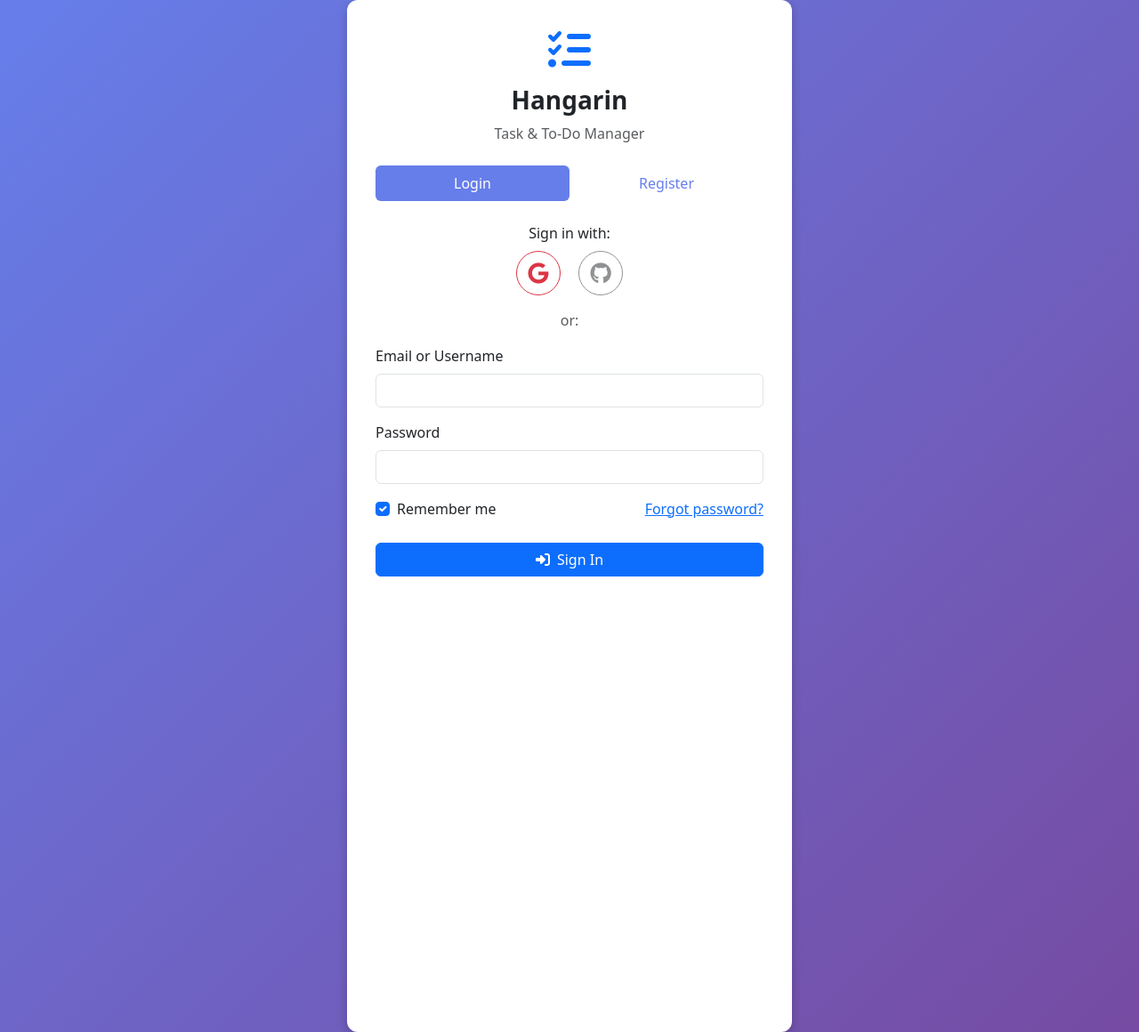
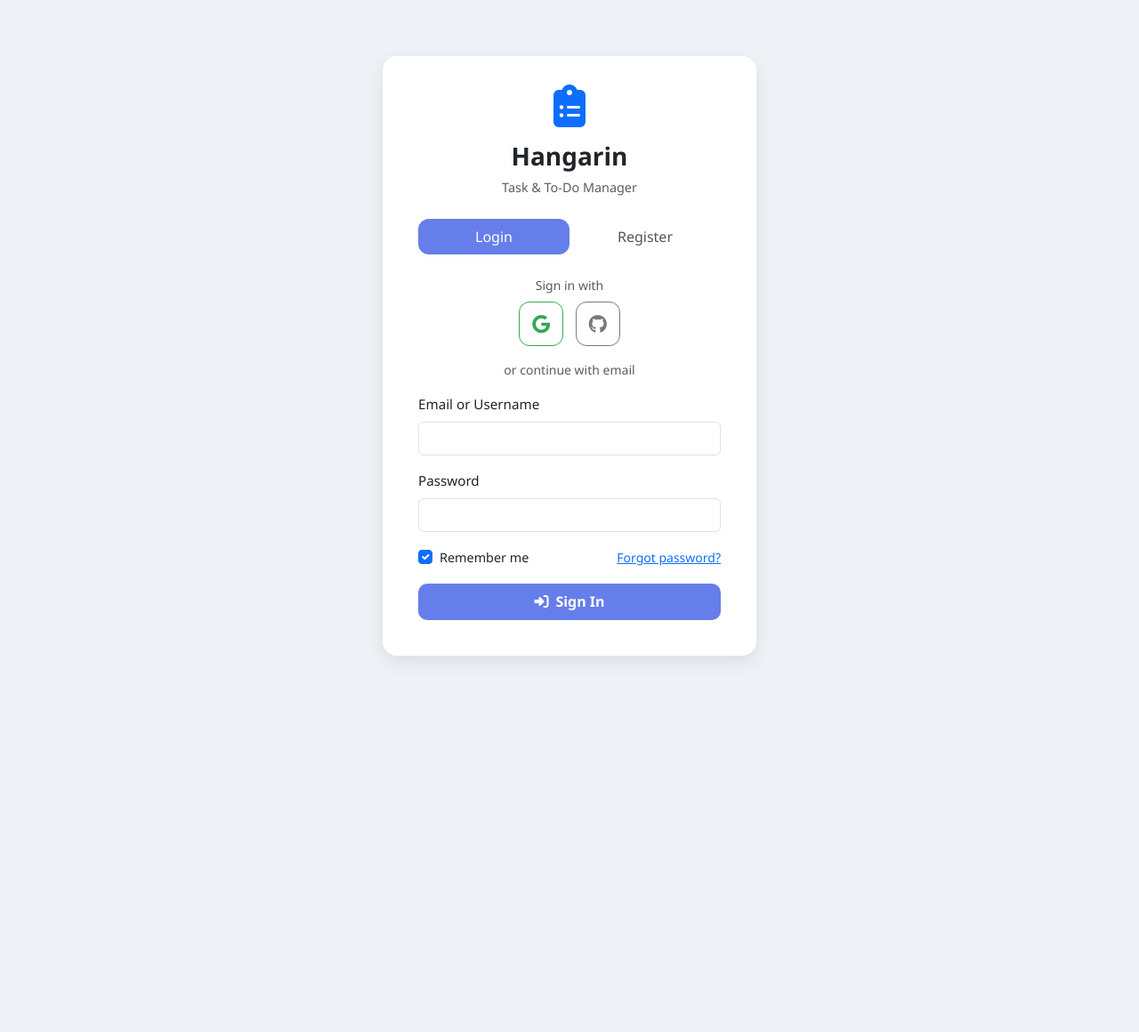
Before and after one commit to gerrict/Hangarin, a Django app: page /accounts/login/ in a window 1280 px wide. Shown: the whole page at 89% size. After the commit the page ends 741 px from the top, so only its background shows below. Run offline with Django 5.2, Linux system fonts and the light colour scheme; data comes from the database, SQL or seed files in the repository; both versions use the stored data as it was after the commit; some libraries are stand-ins or nearby versions.

Commit message:
Fixed Errors in Styles

```diff
--- a/projectsite/settings.py
+++ b/projectsite/settings.py
@@ -26,7 +26,7 @@ SECRET_KEY = 'django-insecure-un#1s8ww&ih^^j0xa8#11_8h)8api^ell7-bwssf!(h7wl$l6$
 # SECURITY WARNING: don't run with debug turned on in production!
 DEBUG = True
 
-ALLOWED_HOSTS = ['gerrict.pythonanywhere.com', 'localhost', '127.0.0.1']
+ALLOWED_HOSTS = []
 
 
 # Application definition
--- a/templates/account/login.html
+++ b/templates/account/login.html
@@ -14,43 +14,117 @@
         align-items: center;
         justify-content: center;
         min-height: 100vh;
-            background: linear-gradient(135deg, #667eea 0%, #764ba2 100%);
+        background: #eef1f6;
+        font-family: "Segoe UI", sans-serif;
     }
+
     .auth-card {
-            max-width: 500px;
+        max-width: 420px;
         width: 100%;
         background: #fff;
-            border-radius: 12px;
-            box-shadow: 0 4px 12px rgba(0, 0, 0, 0.2);
-            padding: 2rem;
+        border-radius: 16px;
+        box-shadow: 0 8px 20px rgba(0,0,0,0.08);
+        padding: 2rem 2.5rem;
+        transition: all 0.3s ease;
     }
-        .nav-pills .nav-link {
+
+    .auth-card:hover {
+        transform: translateY(-5px);
+        box-shadow: 0 15px 35px rgba(0,0,0,0.12);
+    }
+
+    .auth-header i {
+        font-size: 3rem;
         color: #667eea;
     }
+
+    .auth-header h3 {
+        font-weight: 700;
+    }
+
+    .auth-header p {
+        color: #6c757d;
+        font-size: 0.9rem;
+    }
+
+    .nav-pills .nav-link {
+        color: #555;
+        font-weight: 500;
+        border-radius: 12px;
+        padding: 0.5rem 1rem;
+    }
+
     .nav-pills .nav-link.active {
         background-color: #667eea;
+        color: #fff;
     }
+
     .social-btn {
         width: 50px;
         height: 50px;
-            border-radius: 50%;
+        border-radius: 12px;
         display: inline-flex;
         align-items: center;
         justify-content: center;
-            font-size: 1.5rem;
-            margin: 0 0.5rem;
-            transition: transform 0.2s;
+        font-size: 1.3rem;
+        margin: 0 0.3rem;
+        transition: all 0.2s ease;
+        border: 1px solid #ddd;
+        background: #fff;
     }
+
     .social-btn:hover {
-            transform: scale(1.1);
+        transform: translateY(-3px) scale(1.05);
+        box-shadow: 0 8px 20px rgba(0,0,0,0.08);
     }
+
+    .social-btn.btn-outline-danger {
+        color: #34a853;
+        border-color: #34a853;
+    }
+
+    .social-btn.btn-outline-dark {
+        color: #333;
+        border-color: #333;
+    }
+
+    .form-label {
+        font-weight: 500;
+        font-size: 0.95rem;
+    }
+
+    .btn-primary {
+        background-color: #667eea;
+        border: none;
+        border-radius: 10px;
+        padding: 0.55rem 0;
+        font-weight: 600;
+        transition: all 0.2s ease;
+    }
+
+    .btn-primary:hover {
+        background-color: #5a67d8;
+        transform: translateY(-2px);
+        box-shadow: 0 5px 15px rgba(0,0,0,0.08);
+    }
+
+    .form-check-label {
+        font-size: 0.9rem;
+    }
+
+    .tab-content {
+        margin-top: 1rem;
+    }
+
 </style>
 </head>
 <body>
+
 <div class="auth-card">
+
     <!-- Header -->
-        <div class="text-center mb-4">
-            <i class="fas fa-tasks fa-3x text-primary mb-3"></i>
+    <div class="text-center mb-4 auth-header">
+        <i class="fas fa-clipboard-list fa-3x text-primary mb-3"></i>
         <h3 class="fw-bold">Hangarin</h3>
         <p class="text-muted">Task & To-Do Manager</p>
     </div>
@@ -58,12 +132,12 @@
     <!-- Tabs -->
     <ul class="nav nav-pills nav-justified mb-4" role="tablist">
         <li class="nav-item" role="presentation">
-                <button class="nav-link active" data-bs-toggle="pill" data-bs-target="#pills-login" type="button">
+            <button class="nav-link active" data-bs-toggle="pill" data-bs-target="#login-tab" type="button">
                 Login
             </button>
         </li>
         <li class="nav-item" role="presentation">
-                <button class="nav-link" data-bs-toggle="pill" data-bs-target="#pills-register" type="button">
+            <button class="nav-link" data-bs-toggle="pill" data-bs-target="#register-tab" type="button">
                 Register
             </button>
         </li>
@@ -71,51 +145,42 @@
 
     <!-- Tab Content -->
     <div class="tab-content">
-            <!-- Login Tab -->
-            <div class="tab-pane fade show active" id="pills-login" role="tabpanel">
+
+        <!-- Login -->
+        <div class="tab-pane fade show active" id="login-tab">
             <form method="post" action="{% url 'account_login' %}">
                 {% csrf_token %}
 
-                   <!-- Social Login - Disabled for now -->
-
                 <div class="text-center mb-3">
-                        <p class="mb-2">Sign in with:</p>
+                    <p class="mb-2 text-muted small">Sign in with</p>
                     <a href="{% provider_login_url 'google' %}" class="social-btn btn btn-outline-danger">
                         <i class="fab fa-google"></i>
                     </a>
-                         <button class="social-btn btn btn-outline-dark" disabled style="opacity: 0.5; cursor: not-allowed;" title="Coming soon">
+                    <button class="social-btn btn btn-outline-dark" disabled title="Coming soon">
                         <i class="fab fa-github"></i>
-                        </button></div>
+                    </button>
+                </div>
 
+                <p class="text-center text-muted small">or continue with email</p>
 
-                    </div>
-                    <p class="text-center text-muted">or:</p>
-                    <!-- Username/Email -->
                 <div class="mb-3">
                     <label for="id_login" class="form-label">Email or Username</label>
                     <input type="text" name="login" id="id_login" class="form-control" required />
                 </div>
 
-                    <!-- Password -->
                 <div class="mb-3">
                     <label for="id_password" class="form-label">Password</label>
                     <input type="password" name="password" id="id_password" class="form-control" required />
                 </div>
 
-                    <!-- Remember Me & Forgot Password -->
-                    <div class="row mb-4">
-                        <div class="col-6">
+                <div class="d-flex justify-content-between align-items-center mb-3">
                     <div class="form-check">
                         <input class="form-check-input" type="checkbox" id="remember" checked />
                         <label class="form-check-label" for="remember">Remember me</label>
                     </div>
-                        </div>
-                        <div class="col-6 text-end">
-                            <a href="{% url 'account_reset_password' %}">Forgot password?</a>
-                        </div>
+                    <a href="{% url 'account_reset_password' %}" class="small">Forgot password?</a>
                 </div>
 
-                    <!-- Errors -->
                 {% if form.non_field_errors %}
                 <div class="alert alert-danger" role="alert">
                     {% for error in form.non_field_errors %}
@@ -124,63 +189,53 @@
                 </div>
                 {% endif %}
 
-                    <!-- Submit -->
-                    <button type="submit" class="btn btn-primary w-100">
+                <button type="submit" class="btn btn-primary w-100 mb-2">
                     <i class="fas fa-sign-in-alt me-2"></i>Sign In
                 </button>
             </form>
         </div>
 
-            <!-- Register Tab -->
-            <div class="tab-pane fade" id="pills-register" role="tabpanel">
+        <!-- Register -->
+        <div class="tab-pane fade" id="register-tab">
             <form method="post" action="{% url 'account_signup' %}">
                 {% csrf_token %}
 
-                   <!-- Social Signup - Disabled for now -->
-
                 <div class="text-center mb-3">
-                    <p class="mb-2">Sign up with:</p>
+                    <p class="mb-2 text-muted small">Sign up with</p>
                     <a href="{% provider_login_url 'google' %}" class="social-btn btn btn-outline-danger">
                         <i class="fab fa-google"></i>
                     </a>
-                    <button class="social-btn btn btn-outline-dark" disabled style="opacity: 0.5; cursor: not-allowed;" title="Coming soon">
+                    <button class="social-btn btn btn-outline-dark" disabled title="Coming soon">
                         <i class="fab fa-github"></i>
                     </button>
-
-
                 </div>
 
-              <!--   <p class="text-center text-muted">or:</p>  -->
-                    <!-- Username -->
                 <div class="mb-3">
                     <label for="registerUsername" class="form-label">Username</label>
                     <input type="text" name="username" id="registerUsername" class="form-control" required />
                 </div>
 
-                    <!-- Email -->
                 <div class="mb-3">
                     <label for="registerEmail" class="form-label">Email</label>
                     <input type="email" name="email" id="registerEmail" class="form-control" required />
                 </div>
 
-                    <!-- Password -->
                 <div class="mb-3">
                     <label for="registerPassword" class="form-label">Password</label>
                     <input type="password" name="password1" id="registerPassword" class="form-control" required />
                 </div>
 
-                    <!-- Confirm Password -->
                 <div class="mb-3">
                     <label for="registerRepeatPassword" class="form-label">Confirm Password</label>
                     <input type="password" name="password2" id="registerRepeatPassword" class="form-control" required />
                 </div>
 
-                    <!-- Submit -->
                 <button type="submit" class="btn btn-primary w-100">
                     <i class="fas fa-user-plus me-2"></i>Register
                 </button>
             </form>
         </div>
+
     </div>
 </div>
 
--- a/templates/base.html
+++ b/templates/base.html
@@ -174,7 +174,7 @@
                         <div class="dropdown">
                             <button class="btn btn-light d-flex align-items-center" type="button" id="userDropdown" data-bs-toggle="dropdown">
                                 <img src="https://ui-avatars.com/api/?name={{ user.username|default:'User' }}&background=007bff&color=fff&size=36"
-                                     alt="user" class="rounded-circle me-2" width="36" height="36">
+                                    alt="user" class="rounded-circle me-2" width="36" height="36">
                                 <span class="d-none d-md-inline">
                                     {% if user.is_authenticated %}
                                         {{ user.username }}
```
Also changed, not shown: templates/socialaccount/login.html (+83 -9 lines), db.sqlite3, static/css/sb-admin-2.css. Lines whose indentation alone changed are shown as unchanged.
